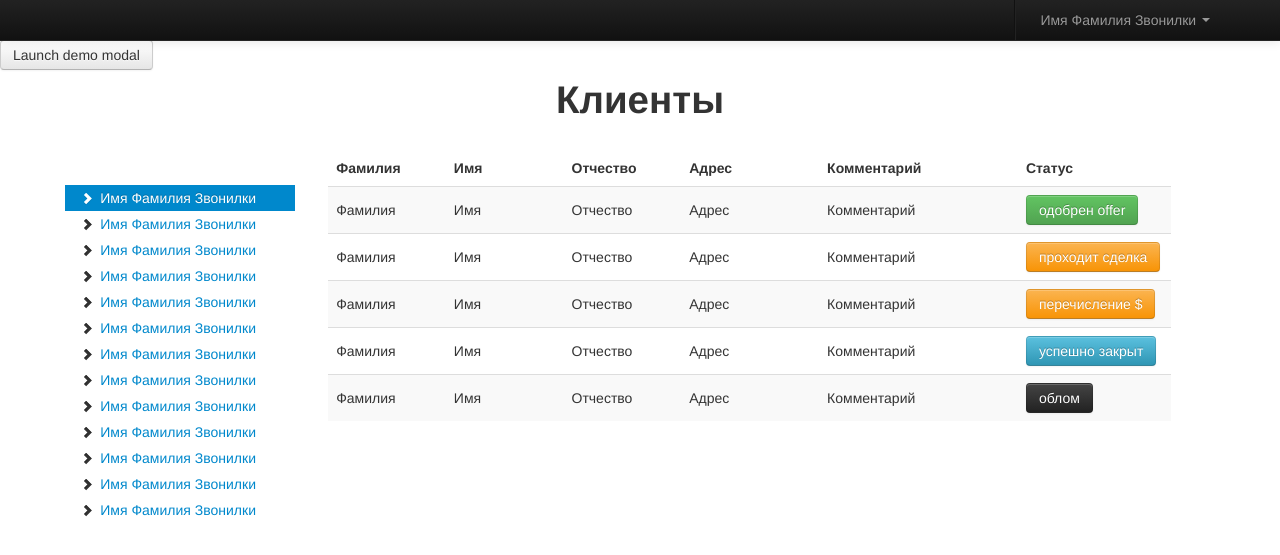
After one commit to tp-java/dbProject, a PHP site: page /templates/manager.html in a window 1280 px wide. The commit adds this page. Shown: the top 555 px of the page. Run offline with PHP 8.4, Linux system fonts and the light colour scheme.

Commit message:
added static template for manager

```diff
--- a/static/css/user.css
+++ b/static/css/user.css
@@ -31,3 +31,14 @@
 .call__body:first-child{
 	padding-bottom: 10px;
 }
+.sidebar-container{
+	padding-top: 35px;
+	position: absolute;
+	width: inherit;
+
+}
+.mysidebar{
+	position: absolute;
+	right: 0px;
+	width: 200px;
+}
--- /dev/null
+++ b/templates/manager.html
@@ -0,0 +1,194 @@
+<!DOCTYPE html>
+<html>
+  <head>
+  	<meta charset="utf-8">
+    <title>Личный кабинет</title>
+    <link href="../static/css/bootstrap.min.css" rel="stylesheet" media="screen">
+    <link rel="stylesheet" type="text/css" href="../static/css/user.css">
+  </head>
+  <body style="padding-top: 40px;">
+
+  	<a href="#myModal" role="button" class="btn" data-toggle="modal">Launch demo modal</a>
+
+
+
+	<div class="modal fade-in hide overlay" id="myModal" tabindex="-1" role="dialog" aria-labelledby="myModalLabel" aria-hidden="true" style="width: 70%;left: 450px">
+	  <div class="modal-header">
+	    <button type="button" class="close" data-dismiss="modal" aria-hidden="true">×</button>
+	    <h3 id="myModalLabel" class="title">Звонок</h3>
+	  </div>
+	  <div class="modal-body">
+	  	<div class="title">
+	  		<h4>Фамилия Имя Отчество</h4>
+	  	</div>
+	  	<div class="form-horizontal call__body">
+	  		<div class="control-group">
+				<label class="control-label lead" for="inputWarning">телефон:</label>
+				<div class="controls lead value">
+					+7 934 23 23 322
+				</div>
+			</div>
+
+			<div class="control-group">
+				<label class="control-label lead" for="inputWarning">Адрес:</label>
+				<div class="controls lead value">
+					ул. Подбельского д. 4 кв. 228
+				</div>
+			</div>
+			<div class="control-group">
+				<label class="control-label lead" for="inputWarning">Адрес:</label>
+				<div class="controls">
+					<input class="input-xlarge" type="text">
+				</div>
+			</div>
+			<div class="control-group">
+				<label class="control-label lead" for="inputWarning">Адрес:</label>
+				<div class="controls">
+					<select name="result">
+						<option>1</option>
+						<option>2</option>
+						<option>3</option>
+						<option>4</option>
+						<option>5</option>
+					</select>
+				</div>
+			</div>
+			  <div class="control-group">
+    <label class="control-label" for="inputPassword">Пароль</label>
+    <div class="controls">
+      <input type="password" id="inputPassword" placeholder="Пароль">
+    </div>
+  </div>
+
+	  	</div>
+
+	  </div>
+	  <div class="modal-footer">
+	    <button class="btn" data-dismiss="modal" aria-hidden="true">Close</button>
+	    <button class="btn btn-primary">Save changes</button>
+	  </div>
+	</div>
+
+
+
+  	<div class="navbar navbar-inverse navbar-fixed-top">
+		<div class="navbar-inner">
+			<div class="container">
+				<ul class="nav pull-right">
+				<li class="divider-vertical"></li>
+				<li class="dropdown">
+					<a href="#" class="dropdown-toggle" data-toggle="dropdown">Имя Фамилия Звонилки <b class="caret"></b></a>
+					<ul class="dropdown-menu">
+						<li><a href="#">выйти</a></li>
+					</ul>
+				</li>
+				</ul>
+			</div>
+		</div>
+	</div>
+	<div class="title">
+	    <h1>Клиенты</h1>
+	</div>
+
+
+
+	<div class="row-fluid">
+
+		<div class="span3 bs-docs-sidebar ">
+			<div class="sidebar-container">
+			<ul class="nav nav-list bs-docs-sidenav mysidebar">
+				<li class="active"><a href="#"><i class="icon-chevron-right"></i> Имя Фамилия Звонилки</a></li>
+				<li><a href="#"><i class="icon-chevron-right"></i>  Имя Фамилия Звонилки</a></li>
+				<li><a href="#"><i class="icon-chevron-right"></i>  Имя Фамилия Звонилки</a></li>
+				<li><a href="#"><i class="icon-chevron-right"></i>  Имя Фамилия Звонилки</a></li>
+				<li><a href="#"><i class="icon-chevron-right"></i>  Имя Фамилия Звонилки</a></li>
+				<li><a href="#"><i class="icon-chevron-right"></i>  Имя Фамилия Звонилки</a></li>
+				<li><a href="#"><i class="icon-chevron-right"></i>  Имя Фамилия Звонилки</a></li>
+				<li><a href="#"><i class="icon-chevron-right"></i>  Имя Фамилия Звонилки</a></li>
+				<li><a href="#"><i class="icon-chevron-right"></i>  Имя Фамилия Звонилки</a></li>
+				<li><a href="#"><i class="icon-chevron-right"></i>  Имя Фамилия Звонилки</a></li>
+				<li><a href="#"><i class="icon-chevron-right"></i>  Имя Фамилия Звонилки</a></li>
+				<li><a href="#"><i class="icon-chevron-right"></i>  Имя Фамилия Звонилки</a></li>
+				<li><a href="#"><i class="icon-chevron-right"></i>  Имя Фамилия Звонилки</a></li>
+			</ul>
+			</div>
+		</div>
+
+		<div class="span8">
+			<table class="table table-striped">
+				<thead>
+					<tr>
+						<th class="table__cell table__cell_fio">Фамилия</th>
+						<th class="table__cell table__cell_fio">Имя</th>
+						<th class="table__cell table__cell_fio">Отчество</th>
+						<th class="table__cell table__cell_address">Адрес</th>
+						<th class="table__cell table__cell_comment">Комментарий</th>
+						<th class="table__cell table__cell_status">Статус</th>
+					</tr>
+				</thead>
+				<tbody>
+					<tr>
+						<td class="table__cell table__cell_fio">Фамилия</td>
+						<td class="table__cell table__cell_fio">Имя</td>
+						<td class="table__cell table__cell_fio">Отчество</td>
+						<td class="table__cell table__cell_address">Адрес</td>
+						<td class="table__cell table__cell_comment">Комментарий</td>
+						<td class="table__cell table__cell_status">
+							<button class="btn btn-success">одобрен&nbsp;offer</button>
+						</td>
+					</tr>
+					<tr>
+						<td class="table__cell table__cell_fio">Фамилия</td>
+						<td class="table__cell table__cell_fio">Имя</td>
+						<td class="table__cell table__cell_fio">Отчество</td>
+						<td class="table__cell table__cell_address">Адрес</td>
+						<td class="table__cell table__cell_comment">Комментарий</td>
+						<td class="table__cell table__cell_status">
+							<button class="btn btn-warning">проходит&nbsp;сделка</button>
+						</td>
+					</tr>
+					<tr>
+						<td class="table__cell table__cell_fio">Фамилия</td>
+						<td class="table__cell table__cell_fio">Имя</td>
+						<td class="table__cell table__cell_fio">Отчество</td>
+						<td class="table__cell table__cell_address">Адрес</td>
+						<td class="table__cell table__cell_comment">Комментарий</td>
+						<td class="table__cell table__cell_status">
+							<button class="btn btn-warning">перечисление&nbsp;$</button>
+						</td>
+					</tr>
+					<tr>
+						<td class="table__cell table__cell_fio">Фамилия</td>
+						<td class="table__cell table__cell_fio">Имя</td>
+						<td class="table__cell table__cell_fio">Отчество</td>
+						<td class="table__cell table__cell_address">Адрес</td>
+						<td class="table__cell table__cell_comment">Комментарий</td>
+						<td class="table__cell table__cell_status">
+							<button class="btn btn-info">успешно&nbsp;закрыт</button>
+						</td>
+					</tr>
+					<tr>
+						<td class="table__cell table__cell_fio">Фамилия</td>
+						<td class="table__cell table__cell_fio">Имя</td>
+						<td class="table__cell table__cell_fio">Отчество</td>
+						<td class="table__cell table__cell_address">Адрес</td>
+						<td class="table__cell table__cell_comment">Комментарий</td>
+						<td class="table__cell table__cell_status">
+							<button class="btn btn-inverse">облом</button>
+						</td>
+					</tr>
+				</tbody>
+			</table>
+		</div>
+	</div>
+
+
+
+
+
+
+    <script src="http://code.jquery.com/jquery-latest.js"></script>
+    <script src="../static/js/bootstrap.min.js"></script>
+    <script src="../static/js/user.js"></script>
+  </body>
+</html>
```
Also changed, not shown: 1 other file.
